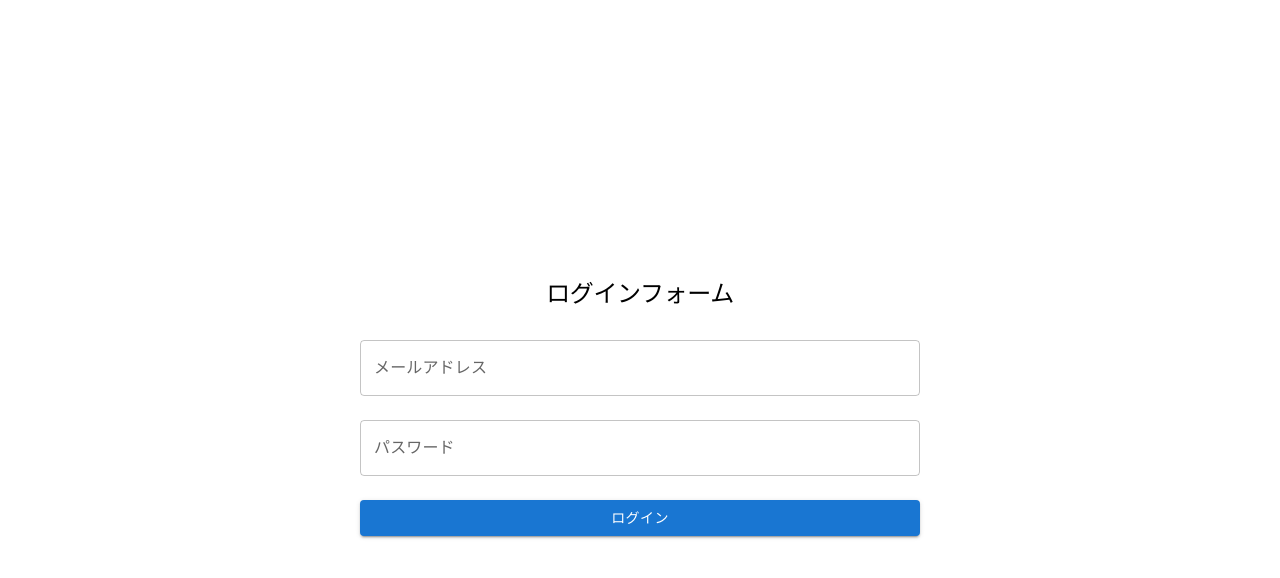
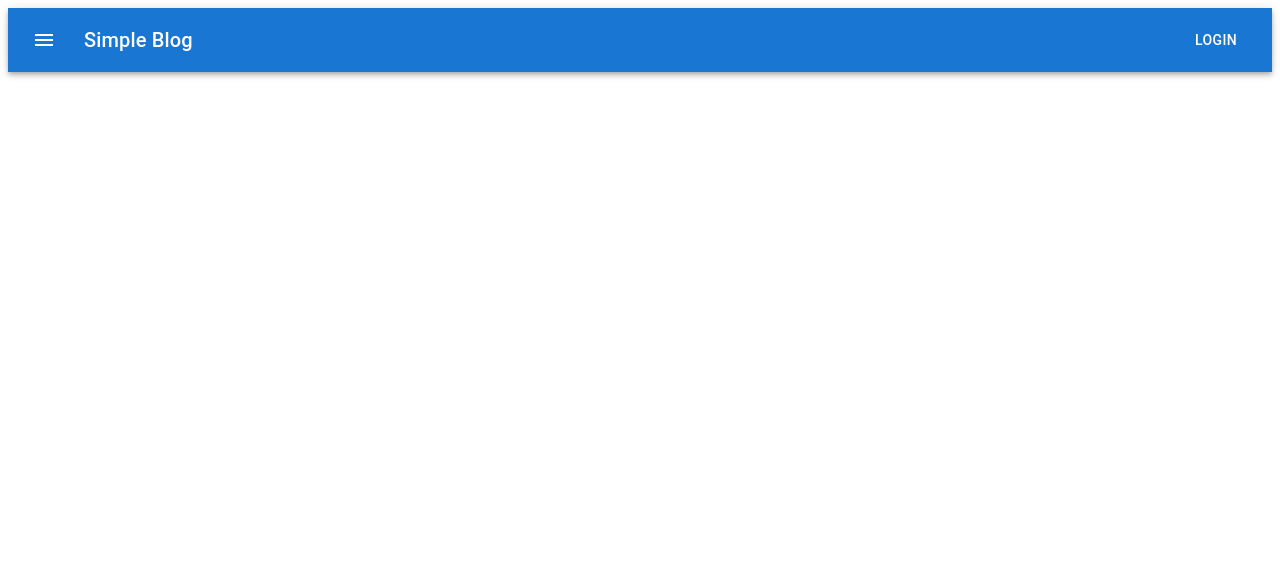
Before and after one commit to no-shin/simple_blog, a Next.js app: page / in a window 1280 px wide. Shown: the top 578 px of the page. Built offline with nearby package versions, Linux system fonts and the light colour scheme.

Commit message:
make header

```diff
--- a/package.json
+++ b/package.json
@@ -12,6 +12,7 @@
     "@emotion/cache": "^11.11.0",
     "@emotion/react": "^11.11.4",
     "@emotion/styled": "^11.11.5",
+    "@mui/icons-material": "^5.15.15",
     "@mui/material": "^5.15.15",
     "@mui/material-nextjs": "^5.15.11",
     "next": "14.2.3",
--- /dev/null
+++ b/src/app/components/header.tsx
@@ -0,0 +1,27 @@
+import { Button, Box, AppBar, Toolbar, Typography, IconButton } from "@mui/material";
+import MenuIcon from "@mui/icons-material/Menu";
+
+export default function Header() {
+  return (
+    <Box sx={{ flexGrow: 1 }}>
+      <AppBar position="static">
+        <Toolbar>
+          <IconButton
+            size="large"
+            edge="start"
+            color="inherit"
+            aria-label="menu"
+            sx={{ mr: 2 }}
+          >
+            <MenuIcon />
+          </IconButton>
+          <Typography variant="h6" component="div" sx={{ flexGrow: 1 }}>
+            Simple Blog
+          </Typography>
+          <Button color="inherit">Login</Button>
+        </Toolbar>
+      </AppBar>
+    </Box>
+
+  );
+}
--- a/src/app/page.tsx
+++ b/src/app/page.tsx
@@ -1,14 +1,8 @@
-import { Button, Stack, TextField, Typography } from "@mui/material";
+import Header from "./components/header";
 
 export default function Home() {
   return (
-    <Stack height="100lvh" justifyContent="center" alignItems="center" gap="32px">
-      <Typography id="login_heading" variant="h1" fontSize="1.5rem">ログインフォーム</Typography>
-      <Stack component="form" width={560} gap="24px" aria-labelledby="login_heading">
-        <TextField label="メールアドレス" />
-        <TextField label="パスワード" />
-        <Button variant="contained">ログイン</Button>
-      </Stack>
-    </Stack>
+    <Header />
+
   );
 }
```
Also changed, not shown: 1 other file (tests, documents, lock files or other folders).
